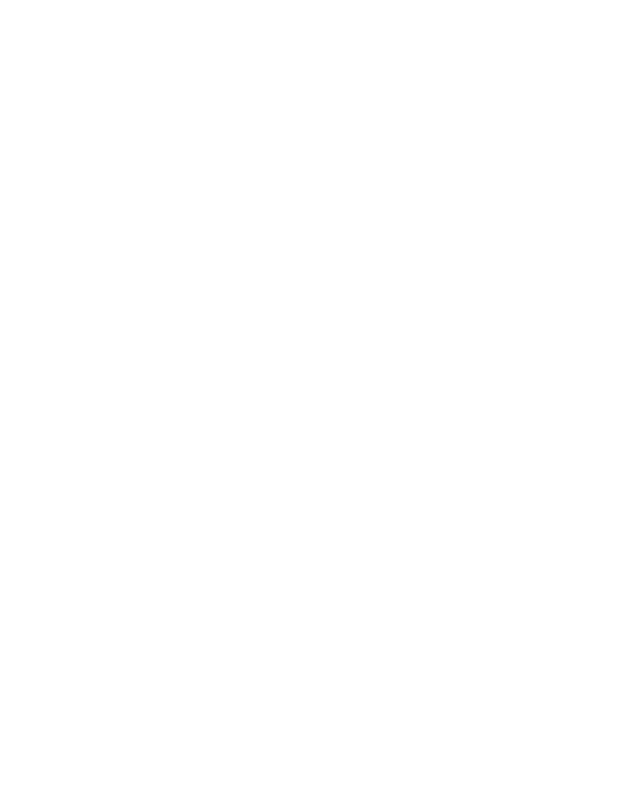
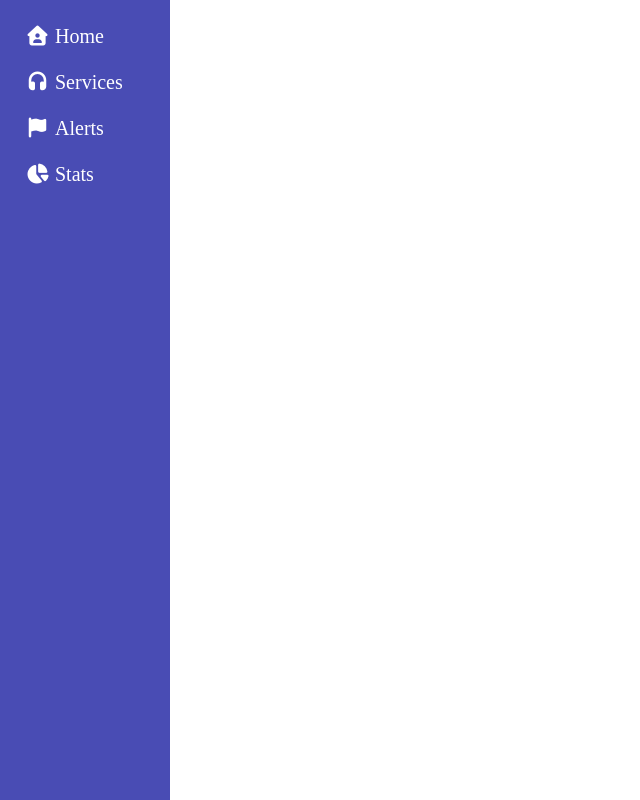
Before and after one commit to aransword/admin_page, a plain HTML site: page index.html in a window 1280 px wide. Shown: the whole page, without its empty margins (0-640 px from the left). Drawn offline with Linux system fonts and the light colour scheme.

Commit message:
메뉴바 완성

```diff
--- a/admin.css
+++ b/admin.css
@@ -8,5 +8,37 @@ div {
 }
 
 .menu-bar {
+    height: 100vh;
+    width: 170px;
+    background-color: #494CB4;
+    color: white;
+    padding: 25px;
+    font-size: 20px;
+    z-index: 5;
+    transform: translateX(-120px);
+    transition: all 0.5s;
+}
 
+.menu-bar i {
+    transform: translateX(105px);
+    margin-right: 5px;
+    transition: all 0.5s;
 }
+
+.menu-bar span {
+    display: inline-block;
+    transform: translateX(-40px);
+    transition: all 0.5s;
+}
+
+.menu-bar:hover {
+    transform: translateX(0px);
+}
+
+.menu-bar:hover i {
+    transform: translateX(0px);
+}
+
+.menu-bar:hover span {
+    transform: translateX(0px);
+}
--- a/index.html
+++ b/index.html
@@ -4,11 +4,15 @@
     <meta charset="UTF-8">
     <meta name="viewport" content="width=device-width, initial-scale=1.0">
     <link href="admin.css" rel="stylesheet">
+    <link rel="stylesheet" href="https://cdnjs.cloudflare.com/ajax/libs/font-awesome/7.0.0/css/all.min.css" integrity="sha512-DxV+EoADOkOygM4IR9yXP8Sb2qwgidEmeqAEmDKIOfPRQZOWbXCzLC6vjbZyy0vPisbH2SyW27+ddLVCN+OMzQ==" crossorigin="anonymous" referrerpolicy="no-referrer" />
     <title>Document</title>
 </head>
 <body>
     <div class="menu-bar">
-
+        <i class="fas fa-house-user"></i><span>Home</span><br><br>
+        <i class="fas fa-headphones"></i><span>Services</span><br><br>
+        <i class="fas fa-flag"></i><span>Alerts</span><br><br>
+        <i class="fas fa-chart-pie"></i><span>Stats</span>
     </div>
     <nav>
 
```
